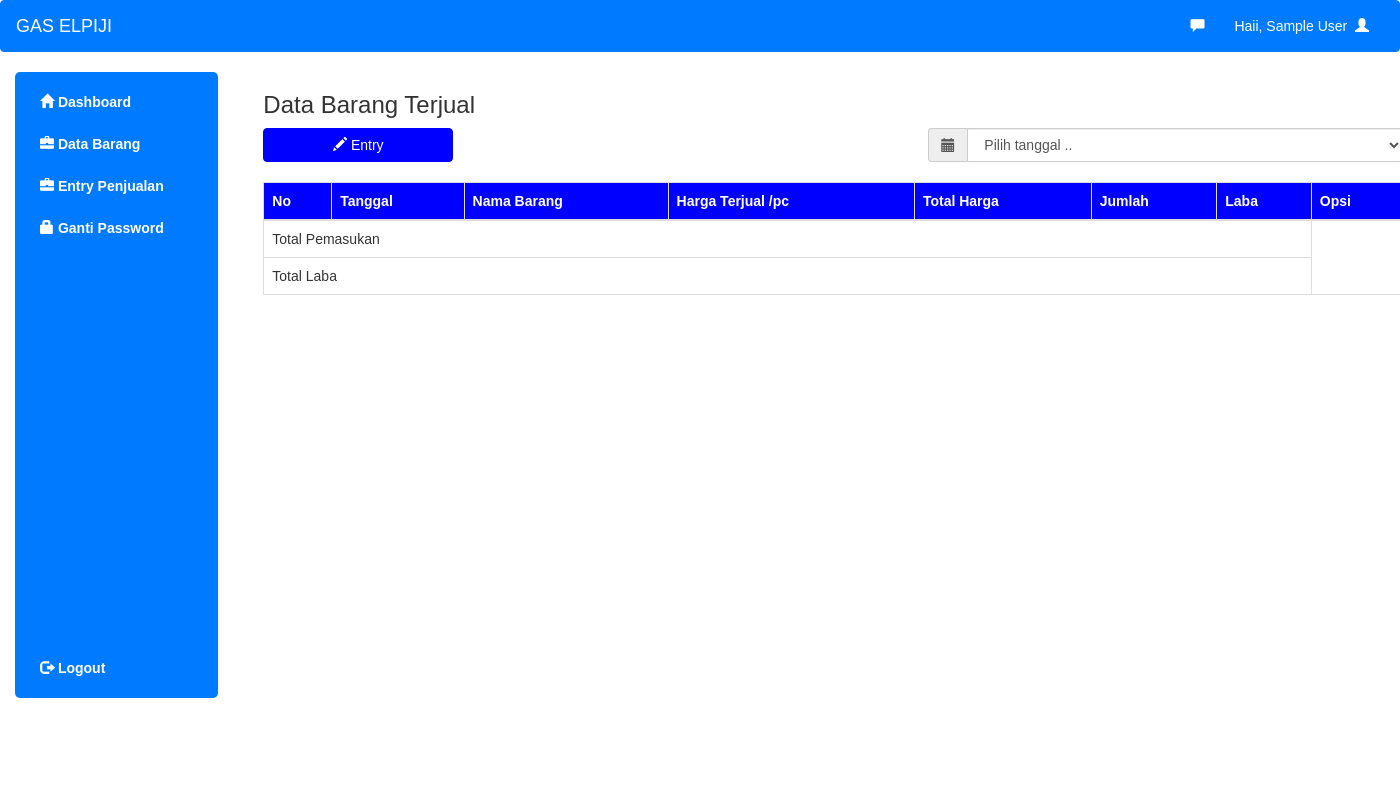
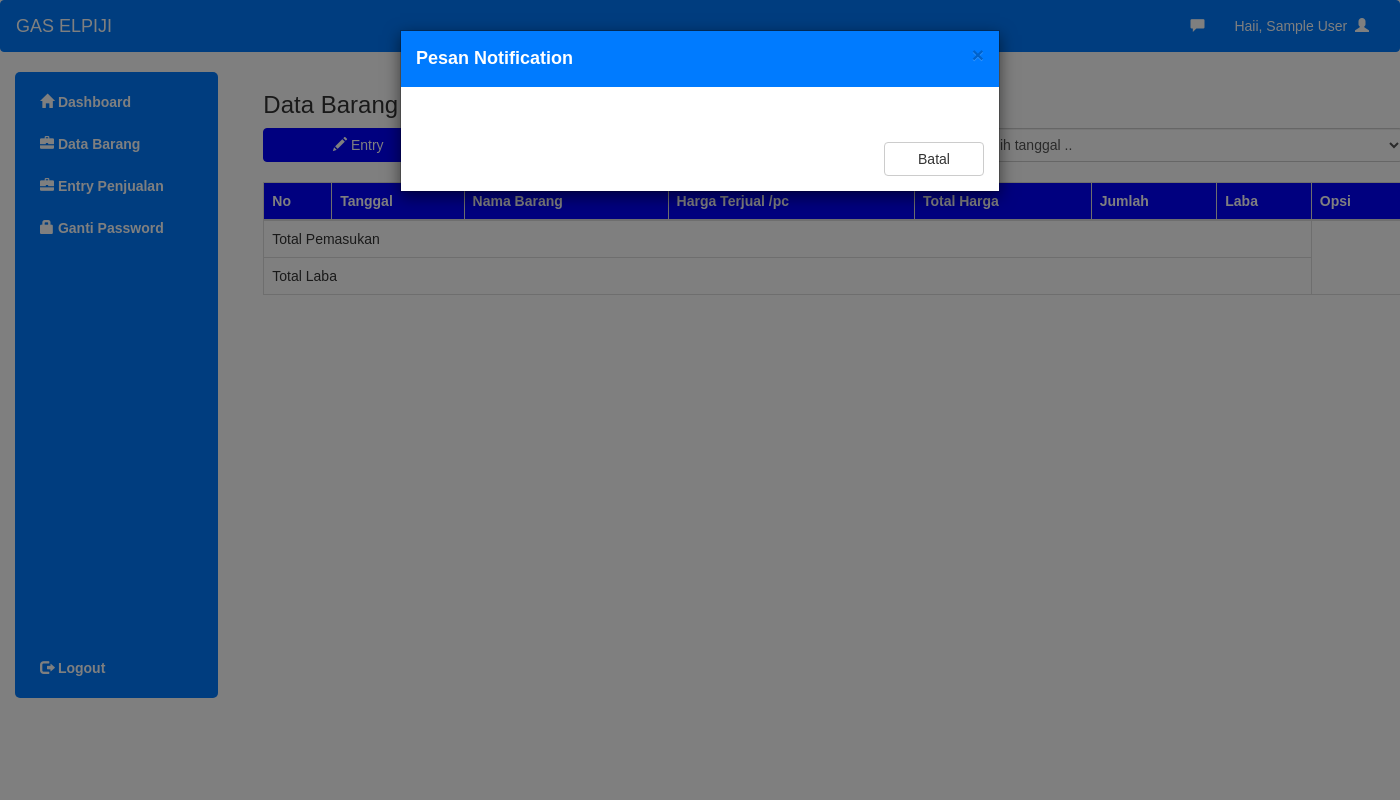
Before and after one commit to ronirn/manajemen-penjualan-gas, a PHP site: page /admin/barang_laku.php in a window 1400 px wide, after a click that opens the changed part. Run offline with PHP 8.4, Linux system fonts and the light colour scheme; the visitor is signed in with stand-in values (Sample User, id 1); data that the repository does not hold is empty; some libraries are stand-ins or nearby versions.

Commit message:
Menambahkan proyek baru

```diff
--- a/admin/barang_laku.php
+++ b/admin/barang_laku.php
@@ -7,6 +7,9 @@
 
 <head>
     <title>Data Barang Terjual</title>
+    <link rel="stylesheet" href="//code.jquery.com/ui/1.12.1/themes/base/jquery-ui.css">
+    <script src="https://code.jquery.com/jquery-3.6.0.min.js"></script>
+    <script src="https://code.jquery.com/ui/1.12.1/jquery-ui.js"></script>
     <style>
         .btn-custom {
             background-color: #007bff;
--- a/header.php
+++ b/header.php
@@ -17,6 +17,10 @@
     <script type="text/javascript" src="../assets/js/bootstrap.js"></script>
     <script type="text/javascript" src="../assets/js/jquery-ui/jquery-ui.js"></script>
     <link rel="stylesheet" href="https://cdnjs.cloudflare.com/ajax/libs/font-awesome/5.15.4/css/all.min.css">
+    <link href="https://maxcdn.bootstrapcdn.com/bootstrap/3.4.1/css/bootstrap.min.css" rel="stylesheet">
+
+    <script src="https://ajax.googleapis.com/ajax/libs/jquery/3.5.1/jquery.min.js"></script>
+    <script src="https://maxcdn.bootstrapcdn.com/bootstrap/3.4.1/js/bootstrap.min.js"></script>
     <style>
         body {
             font-family: Arial, sans-serif;
@@ -64,6 +68,34 @@
         .nav-pills .logout {
             margin-top: auto;
         }
+
+        .modal-content {
+            border-radius: 0;
+        }
+
+        .modal-header {
+            background-color: #337ab7;
+            color: #fff;
+            border-bottom: none;
+        }
+
+        .modal-body {
+            padding: 20px;
+        }
+
+        .alert {
+            border-radius: 0;
+        }
+
+        .alert-warning {
+            background-color: #f0ad4e;
+            border-color: #eea236;
+            color: #fff;
+        }
+
+        .modal-footer {
+            border-top: none;
+        }
     </style>
 
 </head>
@@ -89,8 +121,7 @@
         </div>
     </div>
 
-
-    <!-- modal input -->
+    <!-- Modal Input -->
     <div id="modalpesan" class="modal fade">
         <div class="modal-dialog">
             <div class="modal-content">
@@ -103,7 +134,10 @@
                     $periksa = mysqli_query($connection, "SELECT * FROM barang WHERE jumlah <=3");
                     while ($q = mysqli_fetch_array($periksa)) {
                         if ($q['jumlah'] <= 3) {
-                            echo "<div style='padding:5px' class='alert alert-warning'><span class='glyphicon glyphicon-info-sign'></span> Stok  <a style='color:red'>" . $q['nama'] . "</a> yang tersisa sudah kurang dari 3 . silahkan pesan lagi !!</div>";
+                            echo "<div class='alert alert-warning' style='padding: 10px; margin-bottom: 10px;'>
+                                <span class='glyphicon glyphicon-info-sign'></span>
+                                Stok <strong style='color: red;'>" . $q['nama'] . "</strong> yang tersisa sudah kurang dari 3. Silahkan pesan lagi!
+                              </div>";
                         }
                     }
                     ?>
@@ -111,7 +145,6 @@
                 <div class="modal-footer">
                     <button type="button" class="btn btn-default" data-dismiss="modal">Batal</button>
                 </div>
-
             </div>
         </div>
     </div>
```
Also changed, not shown: apk_gas.sql (+0 -43 lines), README.md (deleted).
